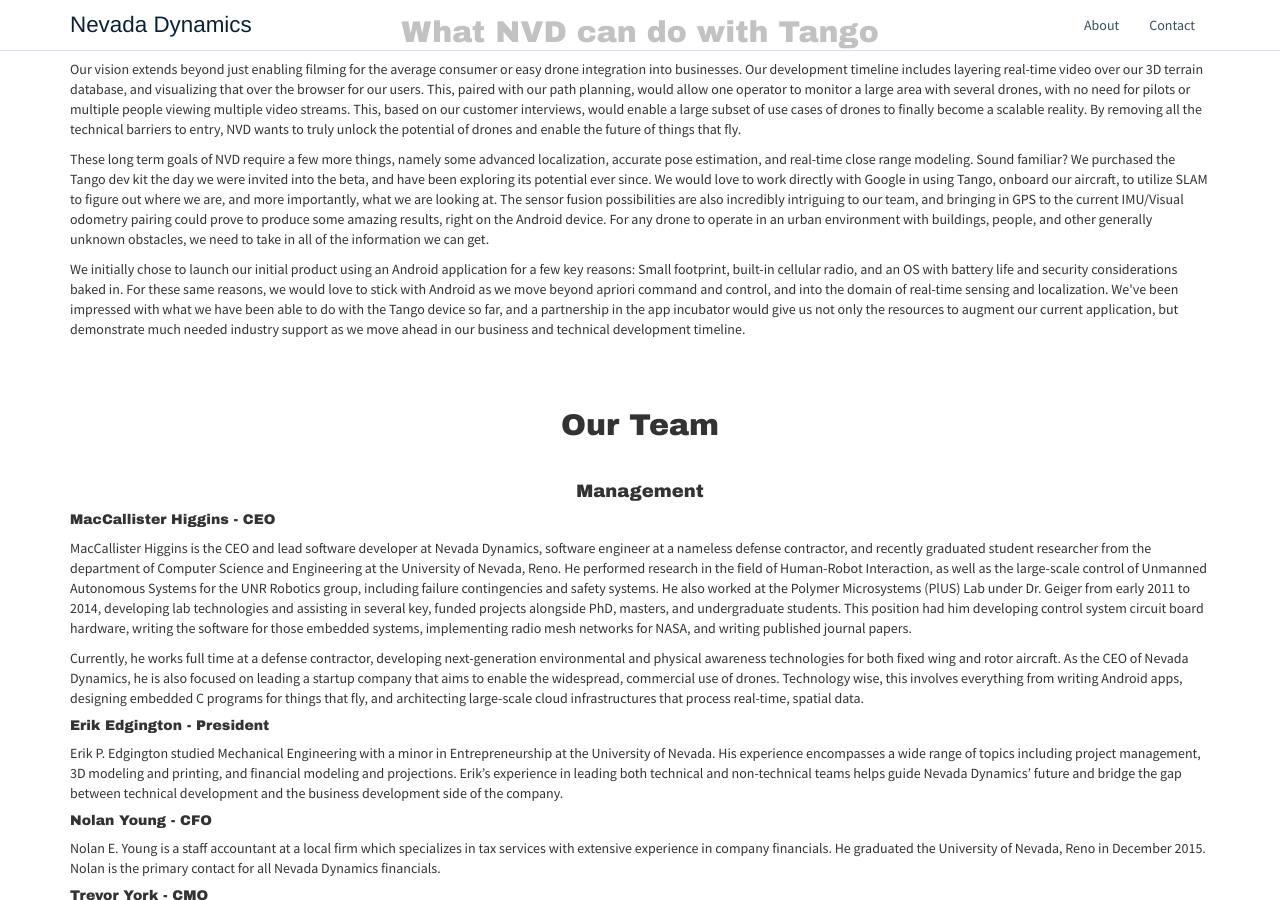
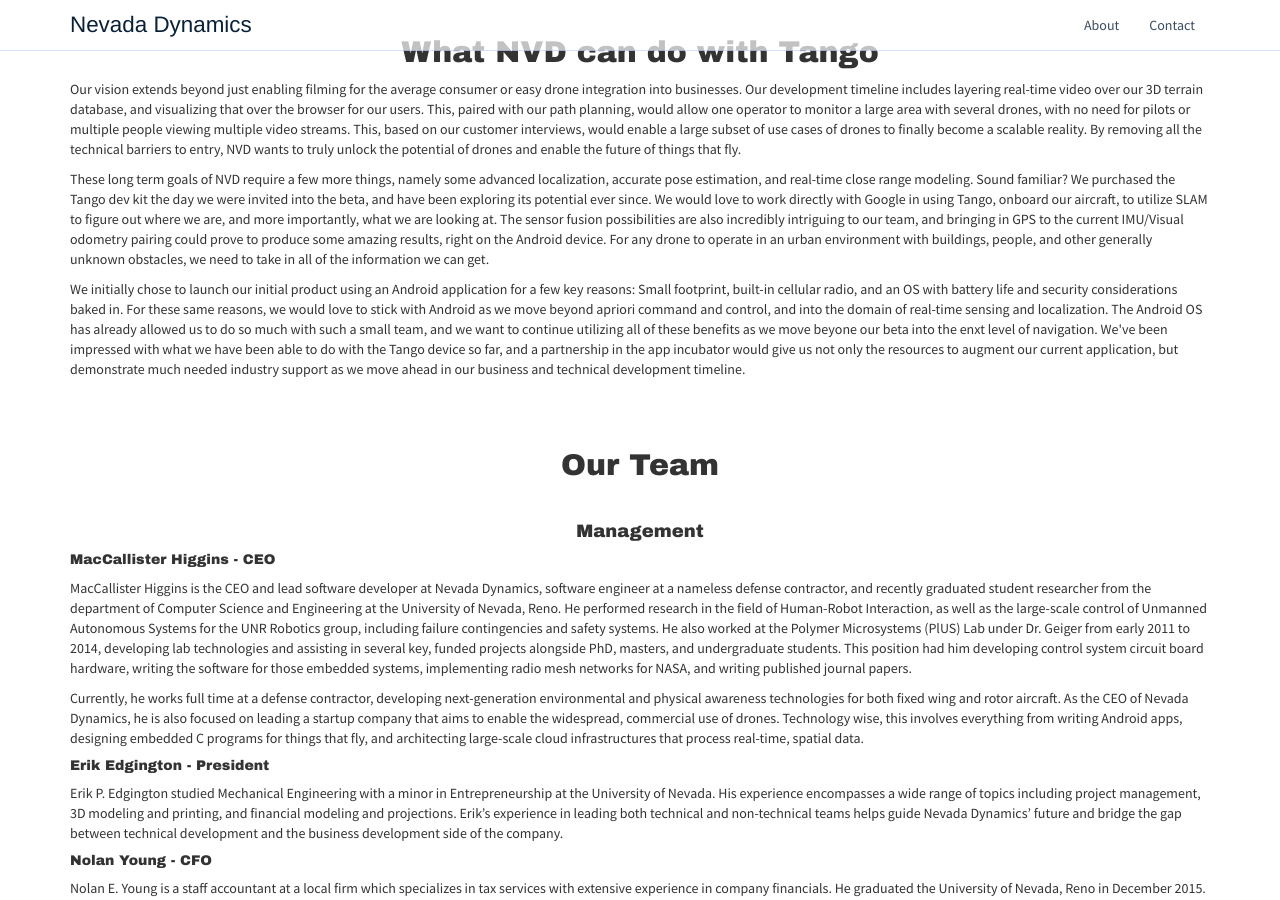
Before and after one commit to NevadaDynamics/NevadaDynamics.github.io, a Jekyll site: the page built from tango.html, in a window 1280 px wide and 900 px high, scrolled down 3985 px. Built offline with Jekyll 4.4.1, drawn with Linux system fonts in a browser that asks for light colours; nearby versions of some CDN libraries; Markdown is read by kramdown in place of the engine named in the settings; comment, search, counter and statistics services are not loaded; some of the changed text lies outside the part shown.

Commit message:
Update tango.html

```diff
--- a/tango.html
+++ b/tango.html
@@ -26,7 +26,7 @@
 <h2>What NVD Does</h2>
 <p>Currently, any company that wants to send a drone across a city runs into many problems, including obstacle avoidance, adherence to local and national laws, long distance monitoring, and expensive pilots. By connecting drones to the internet, Nevada Dynamics provides the technology infrastructure to integrate existing drone systems into a safe, commercial environment, where drones can be sent anywhere with the click of a button or swipe of a finger, and data can be immediately uploaded and visualized. NVD got started in a garage with some students just over a year ago, and we have made some incredible progress towards making this vision a reality.</p>
 
-<p>The NVD system can be installed on a drone using an onboard Android cell phone (with our Totem app) or small Linux computer (running Totem software), connecting to the internet through a Drone Data Plan that we provide though strategic partnerships with cellular carriers, and operating with low-latency, encrypted, lightweight messages. The control client can then be run from any web browser, mobile or desktop. This enables drones to be sent anywhere to film anything, deliver any package, monitor any security perimeter, or anything else imaginable. As a bonus, we are also supporting real-time video streaming straight from the drone over cellular networks.</p>
+<p>The NVD system can be installed on a drone using an onboard Android cell phone (with our Totem app) or small Linux computer (running Totem software), connecting to the internet through a Drone Data Plan that we provide though strategic partnerships with cellular carriers, and operating with low-latency, encrypted, lightweight messages. If you check out the picture at the tope of this page, you can just barely see the profile of an Android phone mounted on the bottom of the 3DR Iris, running our current app. The control client can then be run from any web browser, mobile or desktop. This enables drones to be sent anywhere to film anything, deliver any package, monitor any security perimeter, or anything else imaginable. As a bonus, we are also supporting real-time video streaming straight from the drone over cellular networks.</p>
 
 <p>The cloud connectivity; however, is simply a means to an end, as we enable the drones themselves to create custom flight plans that avoid buildings, other aircraft, and no-fly zones, while integrating with the national Unmanned Traffic Management system currently being developed by NASA and the FAA. Nevada Dynamics believes that controlling drones should be simple and intuitive, not complicated and filled with regulatory compliance training.</p>
 
@@ -55,7 +55,7 @@
 <h2>What NVD can do with Tango</h2>
 <p>Our vision extends beyond just enabling filming for the average consumer or easy drone integration into businesses. Our development timeline includes layering real-time video over our 3D terrain database, and visualizing that over the browser for our users. This, paired with our path planning, would allow one operator to monitor a large area with several drones, with no need for pilots or multiple people viewing multiple video streams. This, based on our customer interviews, would enable a large subset of use cases of drones to finally become a scalable reality. By removing all the technical barriers to entry, NVD wants to truly unlock the potential of drones and enable the future of things that fly.</p>
 <p>These long term goals of NVD require a few more things, namely some advanced localization, accurate pose estimation, and real-time close range modeling. Sound familiar? We purchased the Tango dev kit the day we were invited into the beta, and have been exploring its potential ever since. We would love to work directly with Google in using Tango, onboard our aircraft, to utilize SLAM to figure out where we are, and more importantly, what we are looking at. The sensor fusion possibilities are also incredibly intriguing to our team, and bringing in GPS to the current IMU/Visual odometry pairing could prove to produce some amazing results, right on the Android device. For any drone to operate in an urban environment with buildings, people, and other generally unknown obstacles, we need to take in all of the information we can get.</p>
-<p>We initially chose to launch our initial product using an Android application for a few key reasons: Small footprint, built-in cellular radio, and an OS with battery life and security considerations baked in. For these same reasons, we would love to stick with Android as we move beyond apriori command and control, and into the domain of real-time sensing and localization. We've been impressed with what we have been able to do with the Tango device so far, and a partnership in the app incubator would give us not only the resources to augment our current application, but demonstrate much needed industry support as we move ahead in our business and technical development timeline.</p>
+<p>We initially chose to launch our initial product using an Android application for a few key reasons: Small footprint, built-in cellular radio, and an OS with battery life and security considerations baked in. For these same reasons, we would love to stick with Android as we move beyond apriori command and control, and into the domain of real-time sensing and localization. The Android OS has already allowed us to do so much with such a small team, and we want to continue utilizing all of these benefits as we move beyone our beta into the enxt level of navigation. We've been impressed with what we have been able to do with the Tango device so far, and a partnership in the app incubator would give us not only the resources to augment our current application, but demonstrate much needed industry support as we move ahead in our business and technical development timeline.</p>
 <br></br>
 <h2>Our Team</h2>
 <br>
```
